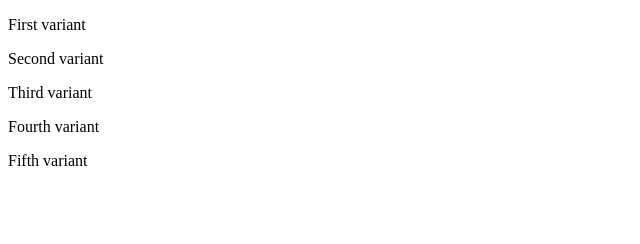
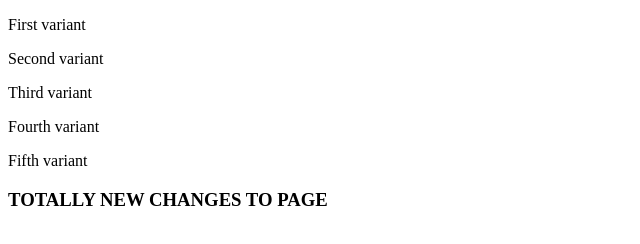
Before and after one commit to DaveGoesAgile/DavidHegartyAgileExam, a plain HTML site: page index.html in a window 1280 px wide. Shown: the whole page, without its empty margins (0-640 px from the left). Drawn offline with Linux system fonts and the light colour scheme.

Commit message:
Changed index.html for our customer

```diff
--- a/index.html
+++ b/index.html
@@ -9,5 +9,6 @@
 <p>Third variant</p>
 <p>Fourth variant</p>
 <p>Fifth variant</p>
+<h3>TOTALLY NEW CHANGES TO PAGE</h3>
 </body>
 </html>
```
